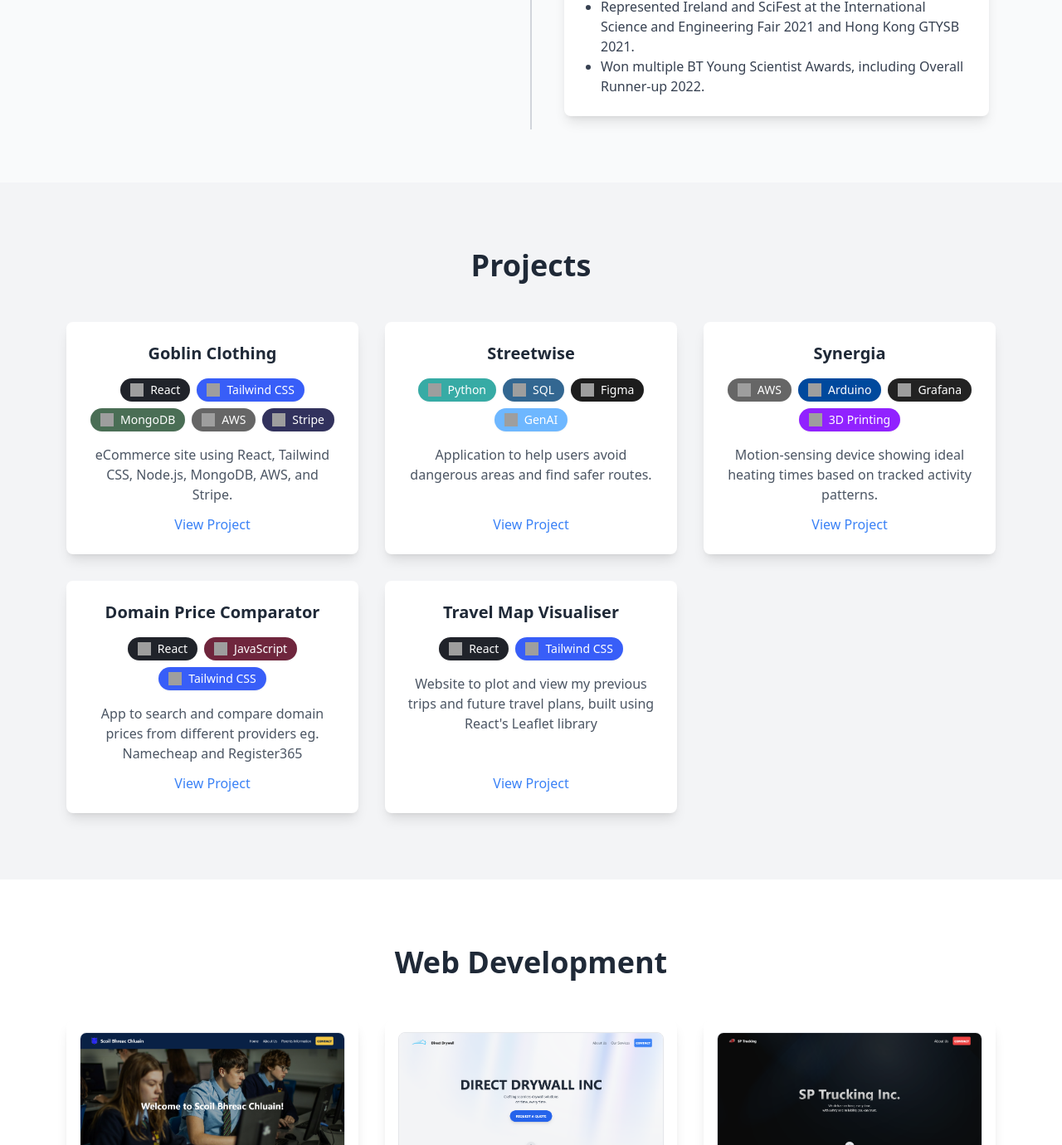
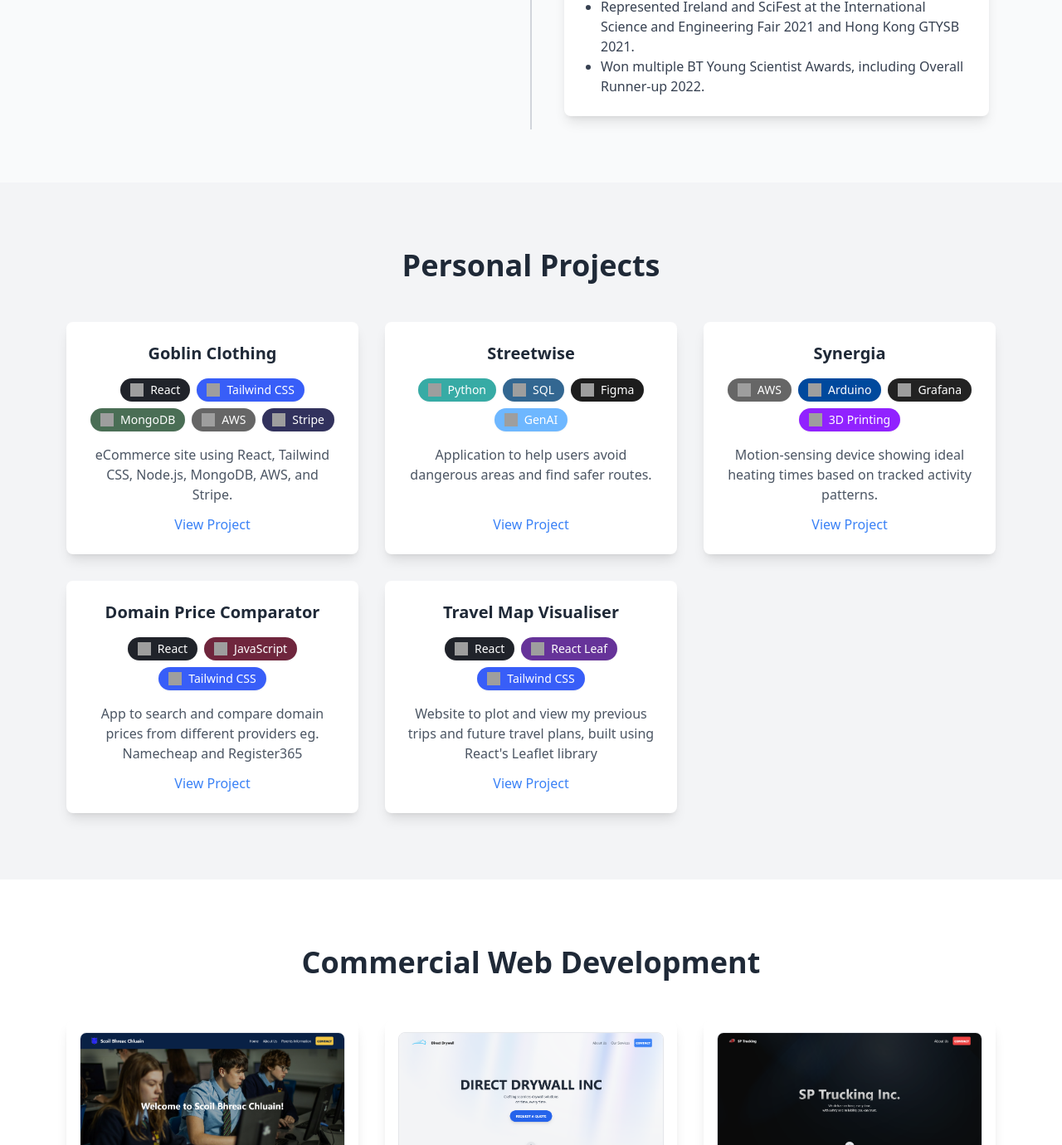
Before and after one commit to newsyd04/DaraNewsome-Portfolio, a React (Create React App) app: page / in a window 1280 px wide. Shown: the part 3296-4676 px from the top of the page at 83% size. Built offline with nearby package versions, Linux system fonts and the light colour scheme; grey boxes are pictures that could not be loaded.

Commit message:
add links to travel map

```diff
--- a/src/Components/Projects.js
+++ b/src/Components/Projects.js
@@ -23,6 +23,10 @@ const Projects = () => {
     React: {
       color: "#20232A",
       logo: "https://upload.wikimedia.org/wikipedia/commons/a/a7/React-icon.svg",
+    },
+    "React Leaf":{
+      color: "#663399",
+      logo: "https://external-content.duckduckgo.com/iu/?u=https%3A%2F%2Fwww.tiagofsanchez.com%2Fstatic%2F4ea17284d0f93219dd9797c24bfebaff%2F53f65%2Freact-leaflet.png&f=1&nofb=1&ipt=684aab5fb9ef669a34654396fe0f65e50e9ba649a43c1f698f6d56cca0244f91&ipo=images",
     },
     "Tailwind CSS": {
       color: "#385ef8",
@@ -107,8 +111,8 @@ const Projects = () => {
       title: "Travel Map Visualiser",
       description:
         "Website to plot and view my previous trips and future travel plans, built using React's Leaflet library",
-      tech: ["React", "Tailwind CSS"],
-      link: "https://github.com/newsyd04/Travel-Map",
+      tech: ["React", "React Leaf", "Tailwind CSS"],
+      link: "https://newsyd04.github.io/Travel-Map",
     },
   ];
 
@@ -116,7 +120,7 @@ const Projects = () => {
     <section id="projects" className="py-20 bg-gray-100">
       <div className="max-w-6xl mx-auto px-4">
         <h2 className="text-4xl font-bold text-gray-800 text-center mb-12">
-          Projects
+          Personal Projects
         </h2>
         <div className="grid grid-cols-1 md:grid-cols-3 gap-8">
           {projectList.map((project, index) => (
--- a/src/Components/WebDev.js
+++ b/src/Components/WebDev.js
@@ -40,7 +40,7 @@ const WebDev = () => {
     <section id="webdev" className="py-20 bg-white">
       <div className="max-w-6xl mx-auto px-4">
         <h2 className="text-4xl font-bold text-gray-800 text-center mb-12">
-          Web Development
+          Commercial Web Development
         </h2>
         <div className="grid grid-cols-1 md:grid-cols-3 gap-8">
           {projectList.map((project, index) => (
```
